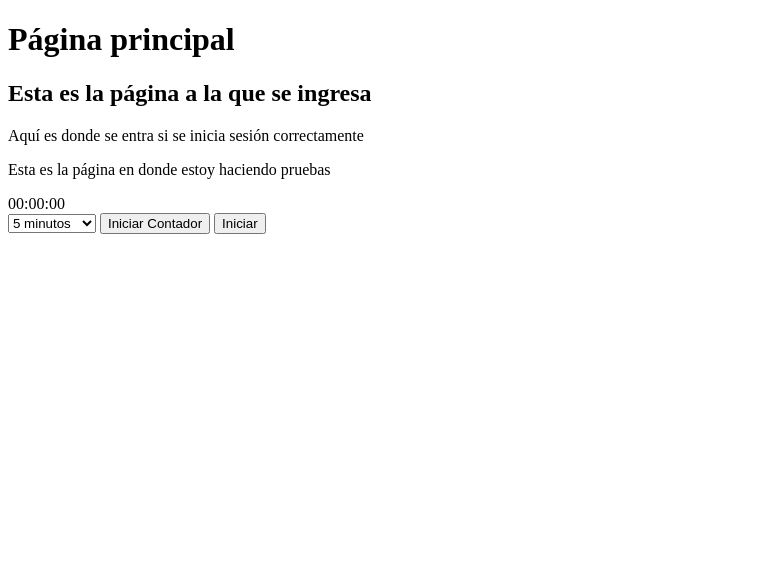
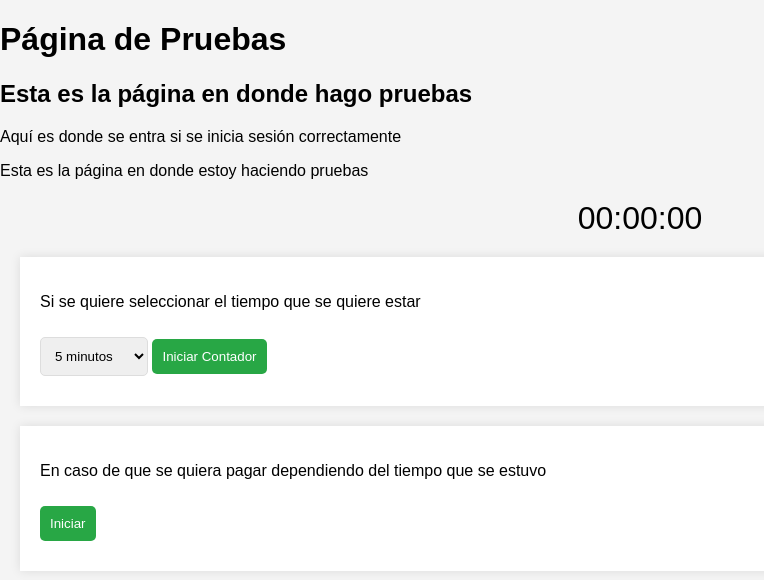
Before and after one commit to otac12/proyecto_samsung, a Flask app: page /main in a window 1280 px wide. Shown: the top 580 px of the page, without its empty margins (0-764 px from the left). Run offline with Flask 3, Linux system fonts and the light colour scheme; the visitor is signed in with stand-in values (Sample User, id 1); data that the repository does not hold is empty; some libraries are stand-ins or nearby versions.

Commit message:
Solicitud para abrir y cerrar

```diff
--- a/Aplicacion Samsung/app.py
+++ b/Aplicacion Samsung/app.py
@@ -92,10 +92,13 @@ def register():
 @app.route('/main')
 def principal():
     if 'usuario_id' in session:
-        return render_template('main.html')     # CAMBIAR ESTE POR menu.hmtl
+        # Se envía el tiempo de inicio si existe, para sincronizar el contador
+        tiempo_inicio = redis_client.get(f"contador:{session['usuario_id']}")
+        # Cambiar 'main.html por 'menu.hmtl'
+        return render_template('main.html', tiempo_inicio=tiempo_inicio.decode('utf-8') if tiempo_inicio else None)
     else:
         flash('Por favor, inicia sesión para continuar', 'danger')
-        return redirect(url_for('index'))  # Redirige a la página de inicio de sesión
+        return redirect(url_for('index'))
 
 # Enviar los lugares en donde hay estaciones
 @app.route('/estaciones')
@@ -205,7 +208,7 @@ def finalizar_contador():
                 (tiempo_final, session['id_servicio']))
             mysql.connection.commit()
             cursor.close()
-            emit('contador_finalizado', {'tiempo_finalizado': tiempo_final.isoformat()})
+            emit('contador_finalizado', {'tiempo_final_servidor': tiempo_final.isoformat()})
         except Exception as e:
             emit('error', {'mensaje': str(e)})
 
@@ -218,6 +221,18 @@ def cargar_estado_contador():
         else:
             emit('error', {'mensaje': "No se encontró un contador activo para el usuario."})
 
+@app.route('/accion_motor', methods=['POST'])
+def accion_motor():
+    accion = request.json.get('accion')
+    if accion == 'abrir':
+        print('Se abre el sistema')
+    elif accion == 'cerrar':
+        print('Se cierra el sistema')
+    else:
+        return jsonify({"estado": "Error", "mensaje": "Acción no reconocida"}), 400
+
+    return jsonify({"estado": "Éxito", "accion": accion})
+
 # Correr el programa
 if __name__ == '__main__':
     socketio.run(app, debug=True)
--- a/Aplicacion Samsung/static/js/menu.js
+++ b/Aplicacion Samsung/static/js/menu.js
@@ -61,6 +61,41 @@ let contadorActivo = false;
 let contadorInterval;
 let tiempoFinal;
 
+// Event listener para el botón de inicio del contador
+document.getElementById('BtnIniciar').addEventListener('click', function() {
+    if (!contadorActivo) {
+        // Cuando el contador está inactivo y se quiere iniciar
+        enviarAccion('abrir');
+        socket.emit('obtener_inicio');
+    } else if (contadorActivo && this.textContent === 'Finalizar') {
+        // Cuando el contador está activo y se quiere finalizar
+        enviarAccion('cerrar');
+        socket.emit('finalizar_contador');
+    } else if (this.textContent === 'Pagar') {
+        // Cuando se ha finalizado el contador y se quiere pagar
+        resetearContador();
+        enviarAccion('abrir'); // Enviar abrir cuando se quiere reiniciar después de pagar
+    }
+});
+
+// Función para enviar la acción 'abrir' o 'cerrar' al servidor
+function enviarAccion(accion) {
+    fetch('/accion_contador', {
+        method: 'POST',
+        body: new URLSearchParams({ 'accion': accion }),
+        headers: {
+            'Content-Type': 'application/x-www-form-urlencoded'
+        },
+    })
+    .then(response => response.json())
+    .then(data => {
+        console.log('Acción enviada:', data);
+    })
+    .catch((error) => {
+        console.error('Error:', error);
+    });
+}
+
 // Escuchar el evento contador_iniciado
 socket.on('contador_iniciado', function(data) {
     contadorActivo = true;
@@ -70,9 +105,8 @@ socket.on('contador_iniciado', function(data) {
 
 // Escuchar el evento contador_finalizado
 socket.on('contador_finalizado', function(data) {
-    console.log('Contador finalizado recibido:', data);
     contadorActivo = false;
-    tiempoFinal = new Date(data.tiempo_finalizado).getTime();
+    tiempoFinal = new Date(data.tiempo_final_servidor).getTime();
     toggleContadorButton('Pagar');
     mantenerTiempoFinal();
 });
@@ -83,30 +117,21 @@ socket.on('error', function(data) {
     alert('Error: ' + data.mensaje);
 });
 
-// Event listener para el botón de inicio del contador
-document.getElementById('BtnIniciar').addEventListener('click', function() {
-    const btnContador = document.getElementById('BtnIniciar');
-    if (!contadorActivo) {
-        socket.emit('obtener_inicio');
-    } else if (contadorActivo && btnContador.textContent === 'Finalizar') {
-        socket.emit('finalizar_contador');
-    } else if (btnContador.textContent === 'Pagar') {
-        // Aquí se pude poner algo del proceso de pago
-    }
-});
-
 // Función para alternar el texto del botón basado en el estado del contador
 function toggleContadorButton(text) {
     const btnContador = document.getElementById('BtnIniciar');
     btnContador.textContent = text;
+    contadorActivo = (text === 'Finalizar');
 }
 
 // Función para iniciar el contador
 function iniciarContador(tiempoInicio) {
     clearInterval(contadorInterval);
-    actualizarContador(tiempoInicio);
+    const inicio = new Date(tiempoInicio).getTime();
     contadorInterval = setInterval(() => {
-        actualizarContador(tiempoInicio);
+        const ahora = Date.now();
+        const transcurrido = new Date(ahora - inicio);
+        document.getElementById('display_contador').textContent = formatearTiempo(transcurrido);
     }, 1000);
 }
 
@@ -117,6 +142,7 @@ function actualizarContador(tiempoInicio) {
     document.getElementById('display_contador').textContent = formatearTiempo(tiempoTranscurrido);
 }
 
+// Función para mantener el tiempo final en el contador
 function mantenerTiempoFinal() {
     clearInterval(contadorInterval);
     document.getElementById('display_contador').textContent = formatearTiempo(new Date(tiempoFinal));
@@ -127,9 +153,29 @@ function detenerContador() {
     clearInterval(contadorInterval);
 }
 
+// Función para resetear el contador y regresarlo a Iniciar
+function resetearContador() {
+    detenerContador();
+    document.getElementById('display_contador').textContent = '00:00:00';
+    toggleContadorButton('Iniciar');
+    contadorActivo = false;
+    tiempoFinal = null;
+}
+
 // Solicitar el estado del contador cuando la página se carga
 document.addEventListener('DOMContentLoaded', function() {
     socket.emit('cargar_estado_contador');
+});
+
+// Cuando la página se carga, verificar si existe un tiempo de inicio
+document.addEventListener('DOMContentLoaded', function() {
+    let tiempoInicio = document.getElementById('tiempo_inicio') ? document.getElementById('tiempo_inicio').value : null;
+    if (tiempoInicio) {
+        iniciarContador(tiempoInicio);
+        toggleContadorButton('Finalizar');
+    } else {
+        toggleContadorButton('Iniciar');
+    }
 });
 
 // Escuchar el evento actualizar_tiempo
--- a/Aplicacion Samsung/templates/main.html
+++ b/Aplicacion Samsung/templates/main.html
@@ -5,38 +5,70 @@
     <meta name="viewport" content="width=device-width, initial-scale=1.0">
     <script src="https://cdnjs.cloudflare.com/ajax/libs/socket.io/4.0.1/socket.io.js" integrity="sha512-q/dWJ3kcmjBLU4Qc47E4A9kTB4m3wuTY7vkFJDTZKjTs8jhyGQnaUrxa0Ytd0ssMZhbNua9hE+E7Qv1j+DyZwA==" crossorigin="anonymous"></script>
     <title>Página Principal</title>
+    <style>
+        body {
+            font-family: Arial, sans-serif;
+            margin: 0;
+            padding: 0;
+            background-color: #f4f4f4;
+        }
+        section {
+            margin: 20px;
+            padding: 20px;
+            background-color: white;
+            box-shadow: 0 0 10px rgba(0,0,0,0.1);
+        }
+        #display_contador {
+            font-size: 2em;
+            text-align: center;
+            margin: 20px 0;
+        }
+        select, button {
+            padding: 10px;
+            margin: 10px 0;
+            border-radius: 5px;
+            border: 1px solid #ddd;
+        }
+        button {
+            background-color: #28a745;
+            color: white;
+            border: none;
+        }
+        button:hover {
+            background-color: #218838;
+        }
+    </style>
 </head>
 <body>
     <header>
-        <h1>Página principal</h1>
+        <h1>Página de Pruebas</h1>
     </header>
 
+    <h2>Esta es la página en donde hago pruebas</h2>
+    <p>Aquí es donde se entra si se inicia sesión correctamente</p>
+    <p>Esta es la página en donde estoy haciendo pruebas</p>
+
+
+    <div id="display_contador">00:00:00</div>
 
     <section>
-        <h2>Esta es la página a la que se ingresa</h2>
-        <p>Aquí es donde se entra si se inicia sesión correctamente</p>
-        <p>Esta es la página en donde estoy haciendo pruebas</p>
+        <p>Si se quiere seleccionar el tiempo que se quiere estar</p>
+        <select id="duracion">
+            <option value="5">5 minutos</option>
+            <option value="10">10 minutos</option>
+            <option value="15">15 minutos</option>
+        </select>
+
+        <button id="iniciar_contador">Iniciar Contador</button>
     </section>
 
-    <!-- Contenedor para mostrar el contador -->
-    <div id="display_contador">00:00:00</div>
+    <section>
+        <p>En caso de que se quiera pagar dependiendo del tiempo que se estuvo</p>
+        <input type="hidden" id="tiempo_inicio" value="{{ tiempo_inicio if tiempo_inicio }}">
 
-    <!-- Selector para la duración del contador -->
-    <select id="duracion">
-        <option value="5">5 minutos</option>
-        <option value="10">10 minutos</option>
-        <option value="15">15 minutos</option>
-
-    </select>
-
-    <!-- Botón para iniciar el contador -->
-    <button id="iniciar_contador">Iniciar Contador</button>
-    <button id="BtnIniciar">Iniciar</button>
-
-
+        <button id="BtnIniciar">Iniciar</button>
+    </section>
 
     <script src="{{ url_for('static', filename='js/menu.js') }}"></script>
-
-
 </body>
 </html>
```
